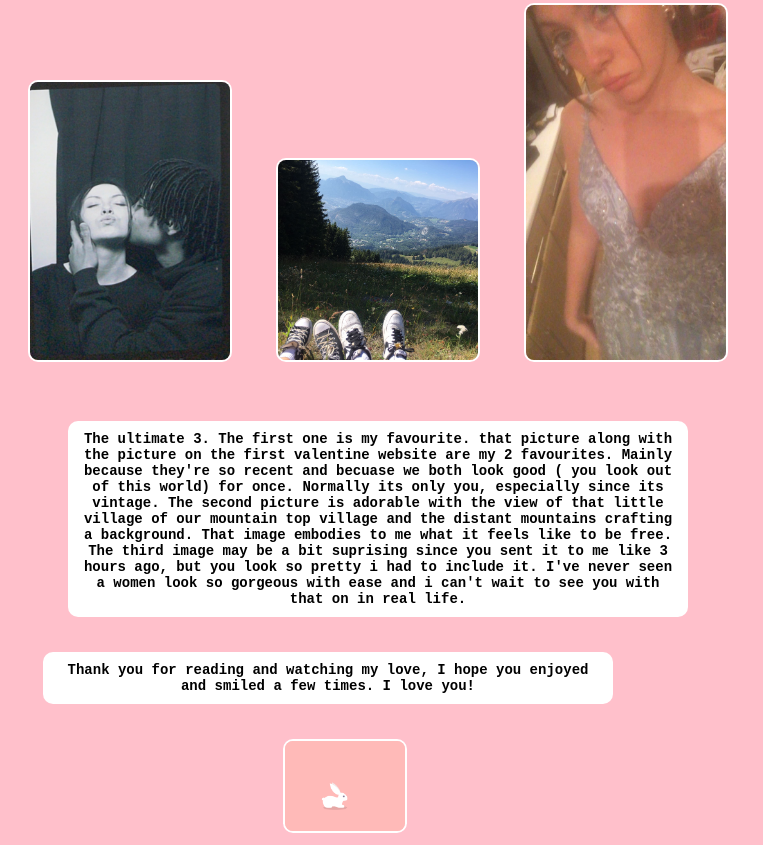
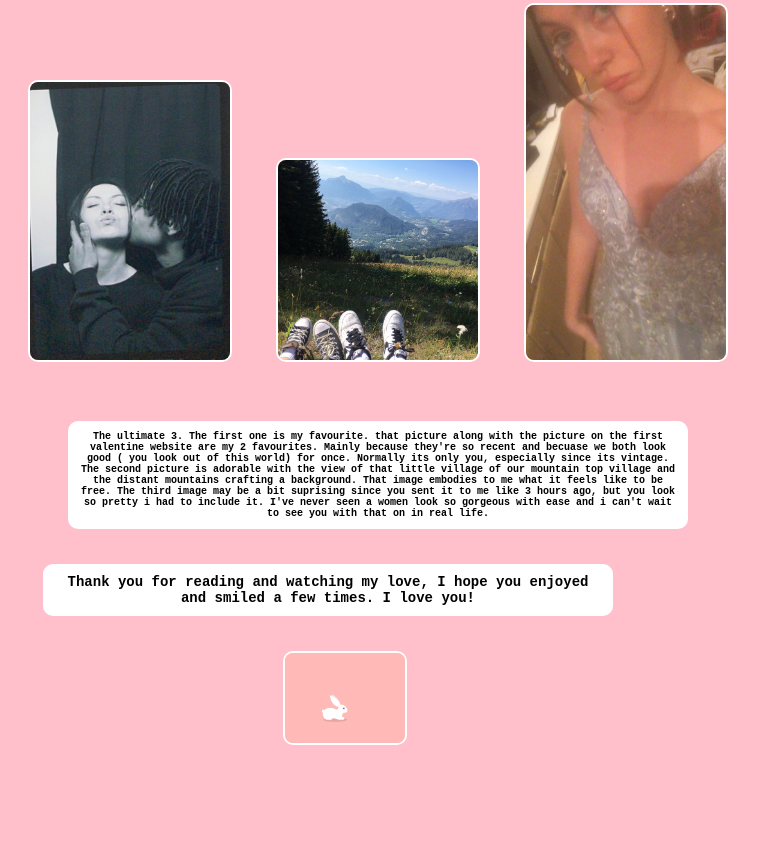
Before and after one commit to JamesCook5/valentines2, a plain HTML site: page index.html in a window 1280 px wide. Shown: the part 3495-4340 px from the top of the page, without its empty margins (0-763 px from the left). After the commit the page ends 4252 px from the top, so only its background shows below. Drawn offline with Linux system fonts and the light colour scheme.

Commit message:
Update index.html

```diff
--- a/index.html
+++ b/index.html
@@ -109,6 +109,11 @@
         font-weight: bold; /* Make text bold */
         font-size: 21px; /* Set font size */
         width: 6000px;
+      }
+      .text3 {
+        font-family: "Press Start 2P", monospace; /* Change font to Press Start 2P */
+        font-weight: bold; /* Make text bold */
+        font-size: 10px; /* Set font size */
       }
       .gif-container {
         margin-left: 275px;
@@ -281,7 +286,7 @@
     <img src="fav2.jpeg" alt="" class="special-img" />
     <img src="fav3.jpeg" alt="" class="special-img" />
     <div class="text-container3">
-      <div class="text1">
+      <div class="text3">
         The ultimate 3. The first one is my favourite. that picture along with
         the picture on the first valentine website are my 2 favourites. Mainly
         because they're so recent and becuase we both look good ( you look out
```
